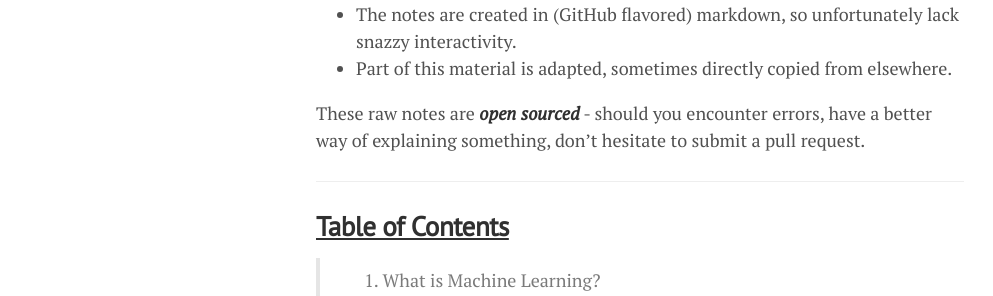
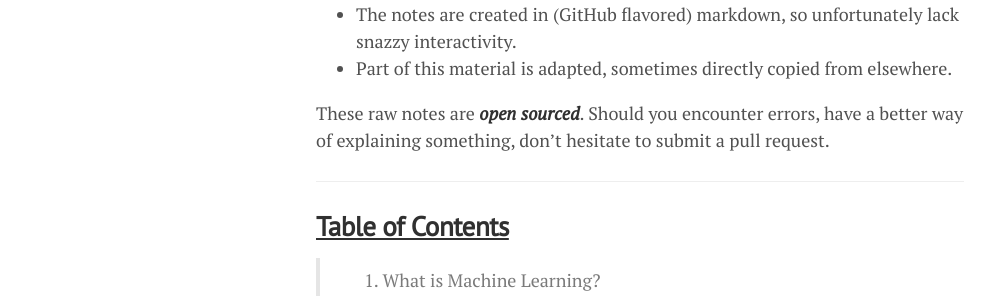
Before and after one commit to lgeurts/lgeurts.github.io, a Jekyll site: the page built from _posts/2018-06-29-artificial-intelligence-basics.md, in a window 1280 px wide and 900 px high. Shown: the part 406-702 px from the top of the window, without its empty margins (0-993 px from the left). Built offline with Jekyll 4.4.1, drawn with Linux system fonts in a browser that asks for light colours; nearby versions of some CDN libraries.

```diff
--- a/_posts/2018-06-29-artificial-intelligence-basics.md
+++ b/_posts/2018-06-29-artificial-intelligence-basics.md
@@ -16,7 +16,7 @@ Some final caveats:
 * The notes are created in (GitHub flavored) markdown, so unfortunately lack snazzy interactivity.
 * Part of this material is adapted, sometimes directly copied from elsewhere.
 
-These raw notes are ***open sourced*** - should you encounter errors, have a better way of explaining something, don't hesitate to submit a pull request.
+These raw notes are ***open sourced***. Should you encounter errors, have a better way of explaining something, don't hesitate to submit a pull request.
 
 ------------------------------------------------------------------------------
 
```
